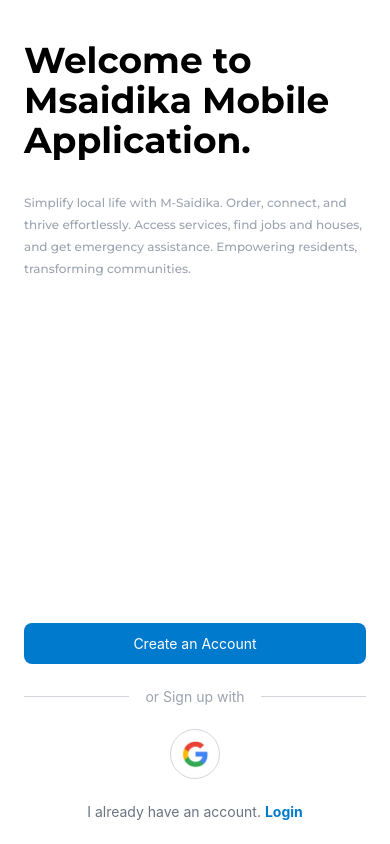
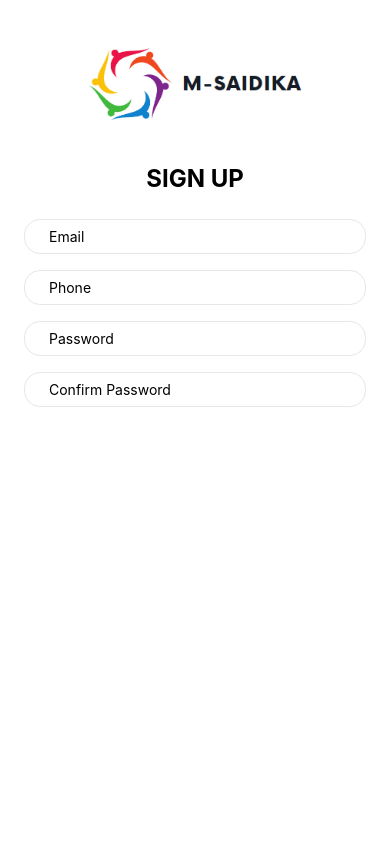
Before and after one commit to jonathan-baraza/Simple-app, a React Native app: screen / in a window 390 px wide. Built offline with nearby package versions, Linux system fonts and the light colour scheme.

Commit message:
register import

```diff
--- a/App.tsx
+++ b/App.tsx
@@ -36,7 +36,8 @@
 
   return (
     <View className="flex-1" onLayout={handleOnLayout}>
-      <Welcome />
+      {/* <Welcome /> */}
+      <Register />
     </View>
   );
 }
```
